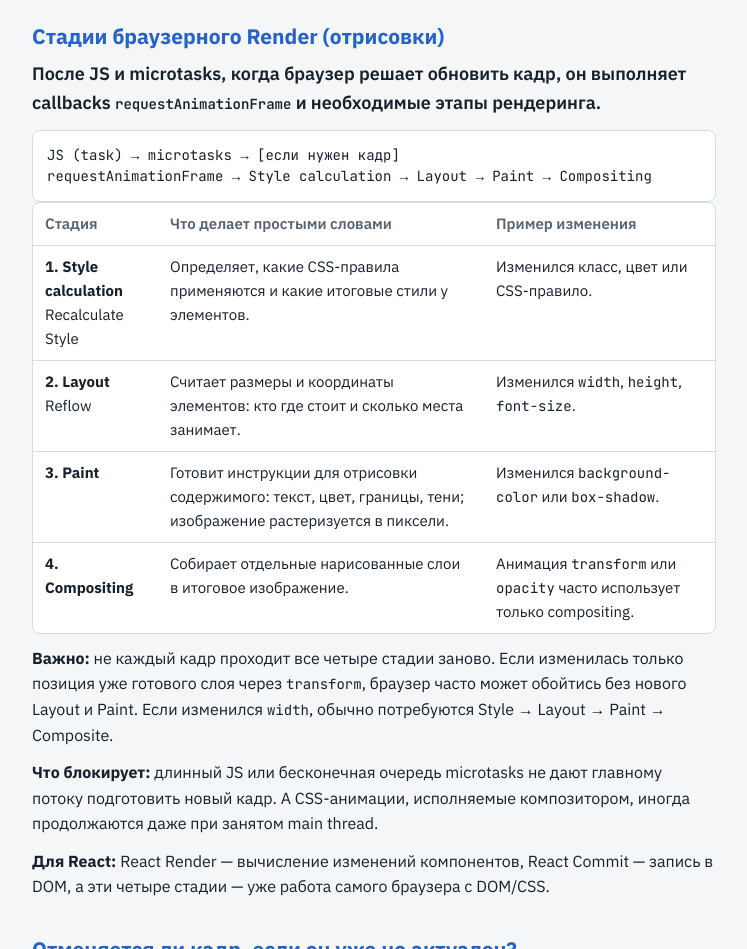
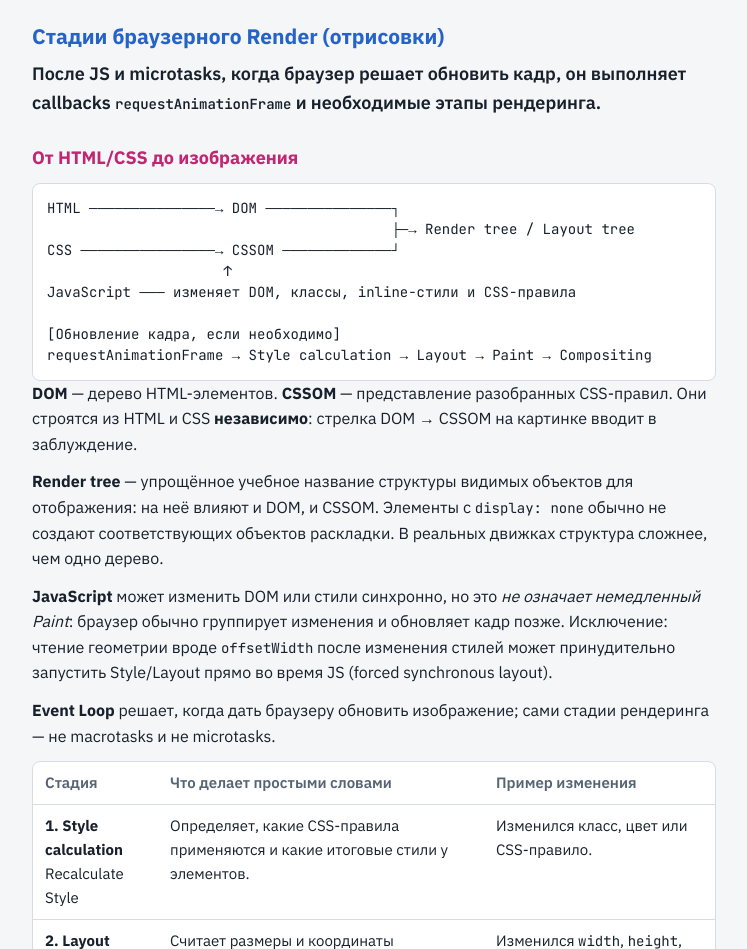
Before and after one commit to mashuxa/tech-notes, a plain HTML site: page index.html in a window 1280 px wide. Shown: the part 4640-5589 px from the top of the page, without its empty margins (206-953 px from the left). Drawn offline with Linux system fonts and the light colour scheme.

Commit message:
docs: explain DOM CSSOM render tree and JS interaction with rendering pipeline

```diff
--- a/index.html
+++ b/index.html
@@ -318,8 +318,19 @@ for (const item of items) {
   <section id="render-stages">
     <h2>Стадии браузерного Render (отрисовки)</h2>
     <p class="answer">После JS и microtasks, когда браузер решает обновить кадр, он выполняет callbacks <code>requestAnimationFrame</code> и необходимые этапы рендеринга.</p>
-    <pre>JS (task) → microtasks → [если нужен кадр]
+    <h3>От HTML/CSS до изображения</h3>
+    <pre>HTML ───────────────→ DOM ───────────────┐
+                                         ├─→ Render tree / Layout tree
+CSS ────────────────→ CSSOM ─────────────┘
+                     ↑
+JavaScript ─── изменяет DOM, классы, inline-стили и CSS-правила
+
+[Обновление кадра, если необходимо]
 requestAnimationFrame → Style calculation → Layout → Paint → Compositing</pre>
+    <p><strong>DOM</strong> — дерево HTML-элементов. <strong>CSSOM</strong> — представление разобранных CSS-правил. Они строятся из HTML и CSS <strong>независимо</strong>: стрелка DOM → CSSOM на картинке вводит в заблуждение.</p>
+    <p><strong>Render tree</strong> — упрощённое учебное название структуры видимых объектов для отображения: на неё влияют и DOM, и CSSOM. Элементы с <code>display: none</code> обычно не создают соответствующих объектов раскладки. В реальных движках структура сложнее, чем одно дерево.</p>
+    <p><strong>JavaScript</strong> может изменить DOM или стили синхронно, но это <em>не означает немедленный Paint</em>: браузер обычно группирует изменения и обновляет кадр позже. Исключение: чтение геометрии вроде <code>offsetWidth</code> после изменения стилей может принудительно запустить Style/Layout прямо во время JS (forced synchronous layout).</p>
+    <p><strong>Event Loop</strong> решает, когда дать браузеру обновить изображение; сами стадии рендеринга — не macrotasks и не microtasks.</p>
     <div class="tablewrap"><table>
       <thead><tr><th>Стадия</th><th>Что делает простыми словами</th><th>Пример изменения</th></tr></thead>
       <tbody>
```
